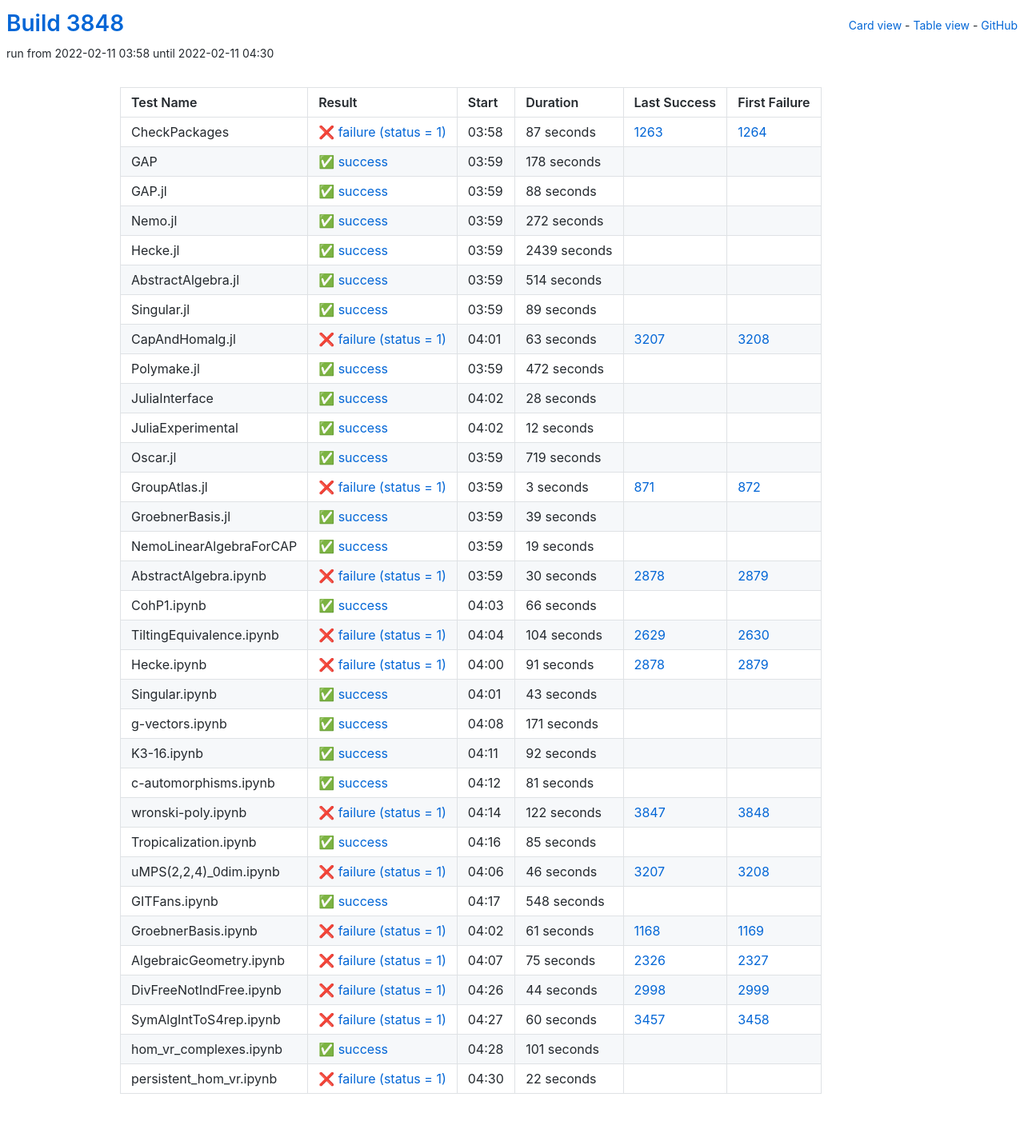
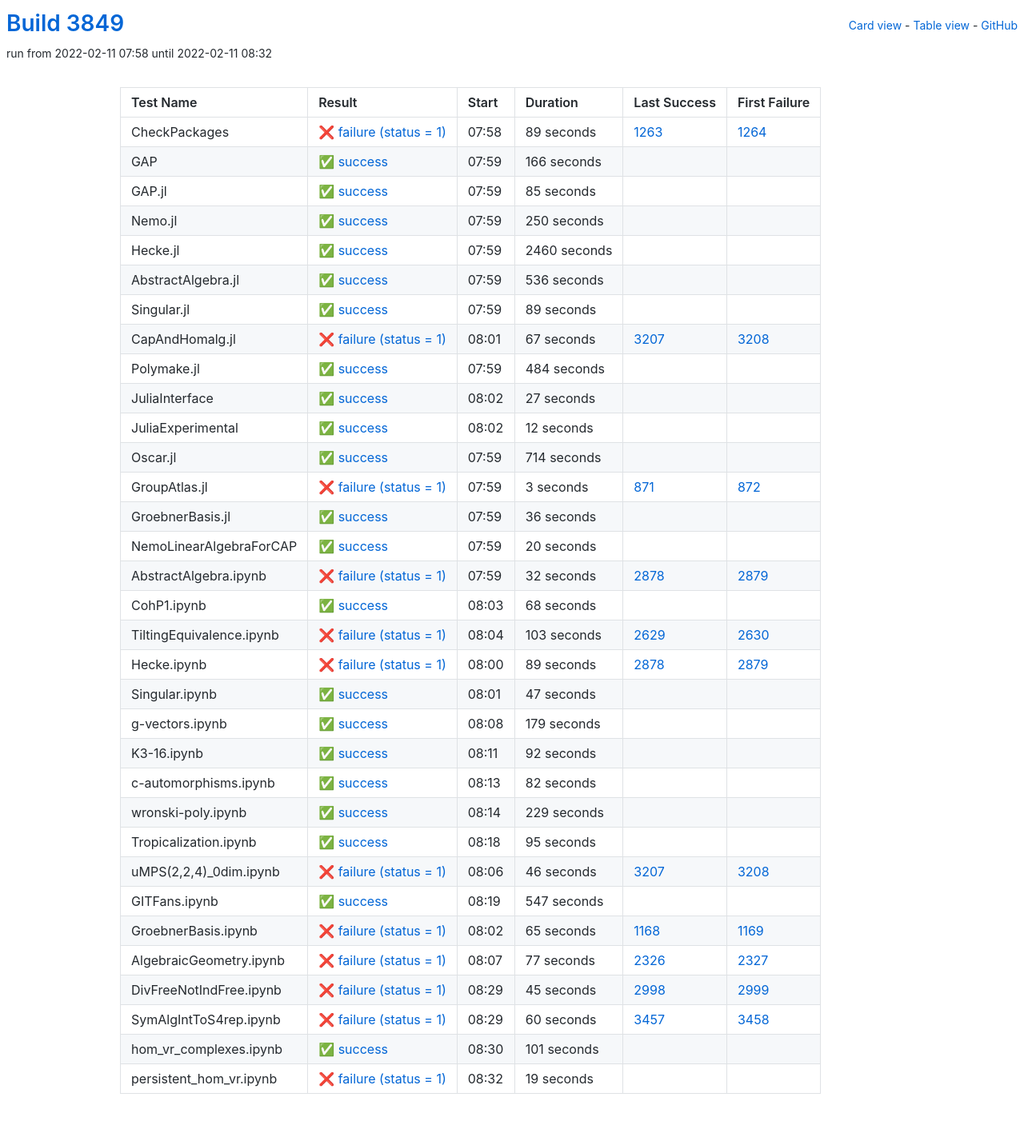
Before and after one commit to oscar-system/oscar-ci-status-stable, a Jekyll site: the page built from table.html, in a window 1280 px wide. Shown: the whole page at 80% size. Built offline with Jekyll 4.4.1, drawn with Linux system fonts in a browser that asks for light colours.

Commit message:
Build #3849

```diff
--- a/_data/ci.yml
+++ b/_data/ci.yml
@@ -1,6 +1,6 @@
 ---
-build: 3848
-build_url: https://oscarci.mathematik.uni-kl.de/job/oscar-stable/3848/
+build: 3849
+build_url: https://oscarci.mathematik.uni-kl.de/job/oscar-stable/3849/
 job: oscar-stable
 organization: oscar-system
 repo: oscar-ci-status-stable
@@ -8,80 +8,80 @@ repourl: https://github.com/oscar-system/oscar-ci-status-stable
 tests:
 - name: CheckPackages
   id: checkpackages
-  log: https://oscarci.mathematik.uni-kl.de/job/oscar-stable/3848/artifact/logs/build-3848/CheckPackages.log
-  start: 2022-02-11 03:58
+  log: https://oscarci.mathematik.uni-kl.de/job/oscar-stable/3849/artifact/logs/build-3849/CheckPackages.log
+  start: 2022-02-11 07:58
   success: false
   exitcode: 1
   status: failure
-  duration: 87
+  duration: 89
   last_success: 1263
   last_success_url: https://oscarci.mathematik.uni-kl.de/job/oscar-stable/1263/
   first_failure: 1264
   first_failure_url: https://oscarci.mathematik.uni-kl.de/job/oscar-stable/1264/
 - name: GAP
   id: gap
-  log: https://oscarci.mathematik.uni-kl.de/job/oscar-stable/3848/artifact/logs/build-3848/GAP.log
-  start: 2022-02-11 03:59
+  log: https://oscarci.mathematik.uni-kl.de/job/oscar-stable/3849/artifact/logs/build-3849/GAP.log
+  start: 2022-02-11 07:59
   success: true
   exitcode: 0
   status: success
-  duration: 178
+  duration: 166
   last_success: false
   last_success_url:
   first_failure: false
   first_failure_url:
 - name: GAP.jl
   id: gap-jl
-  log: https://oscarci.mathematik.uni-kl.de/job/oscar-stable/3848/artifact/logs/build-3848/GAP.jl.log
-  start: 2022-02-11 03:59
+  log: https://oscarci.mathematik.uni-kl.de/job/oscar-stable/3849/artifact/logs/build-3849/GAP.jl.log
+  start: 2022-02-11 07:59
   success: true
   exitcode: 0
   status: success
-  duration: 88
+  duration: 85
   last_success: false
   last_success_url:
   first_failure: false
   first_failure_url:
 - name: Nemo.jl
   id: nemo-jl
-  log: https://oscarci.mathematik.uni-kl.de/job/oscar-stable/3848/artifact/logs/build-3848/Nemo.jl.log
-  start: 2022-02-11 03:59
+  log: https://oscarci.mathematik.uni-kl.de/job/oscar-stable/3849/artifact/logs/build-3849/Nemo.jl.log
+  start: 2022-02-11 07:59
   success: true
   exitcode: 0
   status: success
-  duration: 272
+  duration: 250
   last_success: false
   last_success_url:
   first_failure: false
   first_failure_url:
 - name: Hecke.jl
   id: hecke-jl
-  log: https://oscarci.mathematik.uni-kl.de/job/oscar-stable/3848/artifact/logs/build-3848/Hecke.jl.log
-  start: 2022-02-11 03:59
+  log: https://oscarci.mathematik.uni-kl.de/job/oscar-stable/3849/artifact/logs/build-3849/Hecke.jl.log
+  start: 2022-02-11 07:59
   success: true
   exitcode: 0
   status: success
-  duration: 2439
+  duration: 2460
   last_success: false
   last_success_url:
   first_failure: false
   first_failure_url:
 - name: AbstractAlgebra.jl
   id: abstractalgebra-jl
-  log: https://oscarci.mathematik.uni-kl.de/job/oscar-stable/3848/artifact/logs/build-3848/AbstractAlgebra.jl.log
-  start: 2022-02-11 03:59
+  log: https://oscarci.mathematik.uni-kl.de/job/oscar-stable/3849/artifact/logs/build-3849/AbstractAlgebra.jl.log
+  start: 2022-02-11 07:59
   success: true
   exitcode: 0
   status: success
-  duration: 514
+  duration: 536
   last_success: false
   last_success_url:
   first_failure: false
   first_failure_url:
 - name: Singular.jl
   id: singular-jl
-  log: https://oscarci.mathematik.uni-kl.de/job/oscar-stable/3848/artifact/logs/build-3848/Singular.jl.log
-  start: 2022-02-11 03:59
+  log: https://oscarci.mathematik.uni-kl.de/job/oscar-stable/3849/artifact/logs/build-3849/Singular.jl.log
+  start: 2022-02-11 07:59
   success: true
   exitcode: 0
   status: success
@@ -92,44 +92,44 @@ tests:
   first_failure_url:
 - name: CapAndHomalg.jl
   id: capandhomalg-jl
-  log: https://oscarci.mathematik.uni-kl.de/job/oscar-stable/3848/artifact/logs/build-3848/CapAndHomalg.jl.log
-  start: 2022-02-11 04:01
+  log: https://oscarci.mathematik.uni-kl.de/job/oscar-stable/3849/artifact/logs/build-3849/CapAndHomalg.jl.log
+  start: 2022-02-11 08:01
   success: false
   exitcode: 1
   status: failure
-  duration: 63
+  duration: 67
   last_success: 3207
   last_success_url: https://oscarci.mathematik.uni-kl.de/job/oscar-stable/3207/
   first_failure: 3208
   first_failure_url: https://oscarci.mathematik.uni-kl.de/job/oscar-stable/3208/
 - name: Polymake.jl
   id: polymake-jl
-  log: https://oscarci.mathematik.uni-kl.de/job/oscar-stable/3848/artifact/logs/build-3848/Polymake.jl.log
-  start: 2022-02-11 03:59
+  log: https://oscarci.mathematik.uni-kl.de/job/oscar-stable/3849/artifact/logs/build-3849/Polymake.jl.log
+  start: 2022-02-11 07:59
   success: true
   exitcode: 0
   status: success
-  duration: 472
+  duration: 484
   last_success: false
   last_success_url:
   first_failure: false
   first_failure_url:
 - name: JuliaInterface
   id: juliainterface
-  log: https://oscarci.mathematik.uni-kl.de/job/oscar-stable/3848/artifact/logs/build-3848/JuliaInterface.log
-  start: 2022-02-11 04:02
+  log: https://oscarci.mathematik.uni-kl.de/job/oscar-stable/3849/artifact/logs/build-3849/JuliaInterface.log
+  start: 2022-02-11 08:02
   success: true
   exitcode: 0
   status: success
-  duration: 28
+  duration: 27
   last_success: false
   last_success_url:
   first_failure: false
   first_failure_url:
 - name: JuliaExperimental
   id: juliaexperimental
-  log: https://oscarci.mathematik.uni-kl.de/job/oscar-stable/3848/artifact/logs/build-3848/JuliaExperimental.log
-  start: 2022-02-11 04:02
+  log: https://oscarci.mathematik.uni-kl.de/job/oscar-stable/3849/artifact/logs/build-3849/JuliaExperimental.log
+  start: 2022-02-11 08:02
   success: true
   exitcode: 0
   status: success
@@ -140,20 +140,20 @@ tests:
   first_failure_url:
 - name: Oscar.jl
   id: oscar-jl
-  log: https://oscarci.mathematik.uni-kl.de/job/oscar-stable/3848/artifact/logs/build-3848/Oscar.jl.log
-  start: 2022-02-11 03:59
+  log: https://oscarci.mathematik.uni-kl.de/job/oscar-stable/3849/artifact/logs/build-3849/Oscar.jl.log
+  start: 2022-02-11 07:59
   success: true
   exitcode: 0
   status: success
-  duration: 719
+  duration: 714
   last_success: false
   last_success_url:
   first_failure: false
   first_failure_url:
 - name: GroupAtlas.jl
   id: groupatlas-jl
-  log: https://oscarci.mathematik.uni-kl.de/job/oscar-stable/3848/artifact/logs/build-3848/GroupAtlas.jl.log
-  start: 2022-02-11 03:59
+  log: https://oscarci.mathematik.uni-kl.de/job/oscar-stable/3849/artifact/logs/build-3849/GroupAtlas.jl.log
+  start: 2022-02-11 07:59
   success: false
   exitcode: 1
   status: failure
@@ -164,104 +164,104 @@ tests:
   first_failure_url: https://oscarci.mathematik.uni-kl.de/job/oscar-stable/872/
 - name: GroebnerBasis.jl
   id: groebnerbasis-jl
-  log: https://oscarci.mathematik.uni-kl.de/job/oscar-stable/3848/artifact/logs/build-3848/GroebnerBasis.jl.log
-  start: 2022-02-11 03:59
+  log: https://oscarci.mathematik.uni-kl.de/job/oscar-stable/3849/artifact/logs/build-3849/GroebnerBasis.jl.log
+  start: 2022-02-11 07:59
   success: true
   exitcode: 0
   status: success
-  duration: 39
+  duration: 36
   last_success: false
   last_success_url:
   first_failure: false
   first_failure_url:
 - name: NemoLinearAlgebraForCAP
   id: nemolinearalgebraforcap
-  log: https://oscarci.mathematik.uni-kl.de/job/oscar-stable/3848/artifact/logs/build-3848/NemoLinearAlgebraForCAP.log
-  start: 2022-02-11 03:59
+  log: https://oscarci.mathematik.uni-kl.de/job/oscar-stable/3849/artifact/logs/build-3849/NemoLinearAlgebraForCAP.log
+  start: 2022-02-11 07:59
   success: true
   exitcode: 0
   status: success
-  duration: 19
+  duration: 20
   last_success: false
   last_success_url:
   first_failure: false
   first_failure_url:
 - name: AbstractAlgebra.ipynb
   id: abstractalgebra-ipynb
-  log: https://oscarci.mathematik.uni-kl.de/job/oscar-stable/3848/artifact/logs/build-3848/AbstractAlgebra.ipynb.log
-  start: 2022-02-11 03:59
+  log: https://oscarci.mathematik.uni-kl.de/job/oscar-stable/3849/artifact/logs/build-3849/AbstractAlgebra.ipynb.log
+  start: 2022-02-11 07:59
   success: false
   exitcode: 1
   status: failure
-  duration: 30
+  duration: 32
   last_success: 2878
   last_success_url: https://oscarci.mathematik.uni-kl.de/job/oscar-stable/2878/
   first_failure: 2879
   first_failure_url: https://oscarci.mathematik.uni-kl.de/job/oscar-stable/2879/
 - name: CohP1.ipynb
   id: cohp1-ipynb
-  log: https://oscarci.mathematik.uni-kl.de/job/oscar-stable/3848/artifact/logs/build-3848/CohP1.ipynb.log
-  start: 2022-02-11 04:03
+  log: https://oscarci.mathematik.uni-kl.de/job/oscar-stable/3849/artifact/logs/build-3849/CohP1.ipynb.log
+  start: 2022-02-11 08:03
   success: true
   exitcode: 0
   status: success
-  duration: 66
+  duration: 68
   last_success: false
   last_success_url:
   first_failure: false
   first_failure_url:
 - name: TiltingEquivalence.ipynb
   id: tiltingequivalence-ipynb
-  log: https://oscarci.mathematik.uni-kl.de/job/oscar-stable/3848/artifact/logs/build-3848/TiltingEquivalence.ipynb.log
-  start: 2022-02-11 04:04
+  log: https://oscarci.mathematik.uni-kl.de/job/oscar-stable/3849/artifact/logs/build-3849/TiltingEquivalence.ipynb.log
+  start: 2022-02-11 08:04
   success: false
   exitcode: 1
   status: failure
-  duration: 104
+  duration: 103
   last_success: 2629
   last_success_url: https://oscarci.mathematik.uni-kl.de/job/oscar-stable/2629/
   first_failure: 2630
   first_failure_url: https://oscarci.mathematik.uni-kl.de/job/oscar-stable/2630/
 - name: Hecke.ipynb
   id: hecke-ipynb
-  log: https://oscarci.mathematik.uni-kl.de/job/oscar-stable/3848/artifact/logs/build-3848/Hecke.ipynb.log
-  start: 2022-02-11 04:00
+  log: https://oscarci.mathematik.uni-kl.de/job/oscar-stable/3849/artifact/logs/build-3849/Hecke.ipynb.log
+  start: 2022-02-11 08:00
   success: false
   exitcode: 1
   status: failure
-  duration: 91
+  duration: 89
   last_success: 2878
   last_success_url: https://oscarci.mathematik.uni-kl.de/job/oscar-stable/2878/
   first_failure: 2879
   first_failure_url: https://oscarci.mathematik.uni-kl.de/job/oscar-stable/2879/
 - name: Singular.ipynb
   id: singular-ipynb
-  log: https://oscarci.mathematik.uni-kl.de/job/oscar-stable/3848/artifact/logs/build-3848/Singular.ipynb.log
-  start: 2022-02-11 04:01
+  log: https://oscarci.mathematik.uni-kl.de/job/oscar-stable/3849/artifact/logs/build-3849/Singular.ipynb.log
+  start: 2022-02-11 08:01
   success: true
   exitcode: 0
   status: success
-  duration: 43
+  duration: 47
   last_success: false
   last_success_url:
   first_failure: false
   first_failure_url:
 - name: g-vectors.ipynb
   id: g-vectors-ipynb
-  log: https://oscarci.mathematik.uni-kl.de/job/oscar-stable/3848/artifact/logs/build-3848/g-vectors.ipynb.log
-  start: 2022-02-11 04:08
+  log: https://oscarci.mathematik.uni-kl.de/job/oscar-stable/3849/artifact/logs/build-3849/g-vectors.ipynb.log
+  start: 2022-02-11 08:08
   success: true
   exitcode: 0
   status: success
-  duration: 171
+  duration: 179
   last_success: false
   last_success_url:
   first_failure: false
   first_failure_url:
 - name: K3-16.ipynb
   id: k3-16-ipynb
-  log: https://oscarci.mathematik.uni-kl.de/job/oscar-stable/3848/artifact/logs/build-3848/K3-16.ipynb.log
-  start: 2022-02-11 04:11
+  log: https://oscarci.mathematik.uni-kl.de/job/oscar-stable/3849/artifact/logs/build-3849/K3-16.ipynb.log
+  start: 2022-02-11 08:11
   success: true
   exitcode: 0
   status: success
@@ -272,44 +272,44 @@ tests:
   first_failure_url:
 - name: c-automorphisms.ipynb
   id: c-automorphisms-ipynb
-  log: https://oscarci.mathematik.uni-kl.de/job/oscar-stable/3848/artifact/logs/build-3848/c-automorphisms.ipynb.log
-  start: 2022-02-11 04:12
+  log: https://oscarci.mathematik.uni-kl.de/job/oscar-stable/3849/artifact/logs/build-3849/c-automorphisms.ipynb.log
+  start: 2022-02-11 08:13
   success: true
   exitcode: 0
   status: success
-  duration: 81
+  duration: 82
   last_success: false
   last_success_url:
   first_failure: false
   first_failure_url:
 - name: wronski-poly.ipynb
   id: wronski-poly-ipynb
-  log: https://oscarci.mathematik.uni-kl.de/job/oscar-stable/3848/artifact/logs/build-3848/wronski-poly.ipynb.log
-  start: 2022-02-11 04:14
-  success: false
-  exitcode: 1
-  status: failure
-  duration: 122
-  last_success: 3847
-  last_success_url: https://oscarci.mathematik.uni-kl.de/job/oscar-stable/3847/
-  first_failure: 3848
-  first_failure_url: https://oscarci.mathematik.uni-kl.de/job/oscar-stable/3848/
-- name: Tropicalization.ipynb
-  id: tropicalization-ipynb
-  log: https://oscarci.mathematik.uni-kl.de/job/oscar-stable/3848/artifact/logs/build-3848/Tropicalization.ipynb.log
-  start: 2022-02-11 04:16
+  log: https://oscarci.mathematik.uni-kl.de/job/oscar-stable/3849/artifact/logs/build-3849/wronski-poly.ipynb.log
+  start: 2022-02-11 08:14
   success: true
   exitcode: 0
   status: success
-  duration: 85
+  duration: 229
+  last_success: false
+  last_success_url:
+  first_failure: false
+  first_failure_url:
+- name: Tropicalization.ipynb
+  id: tropicalization-ipynb
+  log: https://oscarci.mathematik.uni-kl.de/job/oscar-stable/3849/artifact/logs/build-3849/Tropicalization.ipynb.log
+  start: 2022-02-11 08:18
+  success: true
+  exitcode: 0
+  status: success
+  duration: 95
   last_success: false
   last_success_url:
   first_failure: false
   first_failure_url:
 - name: uMPS(2,2,4)_0dim.ipynb
   id: umps-2-2-4-0dim-ipynb
-  log: https://oscarci.mathematik.uni-kl.de/job/oscar-stable/3848/artifact/logs/build-3848/uMPS-2-2-4-_0dim.ipynb.log
-  start: 2022-02-11 04:06
+  log: https://oscarci.mathematik.uni-kl.de/job/oscar-stable/3849/artifact/logs/build-3849/uMPS-2-2-4-_0dim.ipynb.log
+  start: 2022-02-11 08:06
   success: false
   exitcode: 1
   status: failure
@@ -320,56 +320,56 @@ tests:
   first_failure_url: https://oscarci.mathematik.uni-kl.de/job/oscar-stable/3208/
 - name: GITFans.ipynb
   id: gitfans-ipynb
-  log: https://oscarci.mathematik.uni-kl.de/job/oscar-stable/3848/artifact/logs/build-3848/GITFans.ipynb.log
-  start: 2022-02-11 04:17
+  log: https://oscarci.mathematik.uni-kl.de/job/oscar-stable/3849/artifact/logs/build-3849/GITFans.ipynb.log
+  start: 2022-02-11 08:19
   success: true
   exitcode: 0
   status: success
-  duration: 548
+  duration: 547
   last_success: false
   last_success_url:
   first_failure: false
   first_failure_url:
 - name: GroebnerBasis.ipynb
   id: groebnerbasis-ipynb
-  log: https://oscarci.mathematik.uni-kl.de/job/oscar-stable/3848/artifact/logs/build-3848/GroebnerBasis.ipynb.log
-  start: 2022-02-11 04:02
+  log: https://oscarci.mathematik.uni-kl.de/job/oscar-stable/3849/artifact/logs/build-3849/GroebnerBasis.ipynb.log
+  start: 2022-02-11 08:02
   success: false
   exitcode: 1
   status: failure
-  duration: 61
+  duration: 65
   last_success: 1168
   last_success_url: https://oscarci.mathematik.uni-kl.de/job/oscar-stable/1168/
   first_failure: 1169
   first_failure_url: https://oscarci.mathematik.uni-kl.de/job/oscar-stable/1169/
 - name: AlgebraicGeometry.ipynb
   id: algebraicgeometry-ipynb
-  log: https://oscarci.mathematik.uni-kl.de/job/oscar-stable/3848/artifact/logs/build-3848/AlgebraicGeometry.ipynb.log
-  start: 2022-02-11 04:07
+  log: https://oscarci.mathematik.uni-kl.de/job/oscar-stable/3849/artifact/logs/build-3849/AlgebraicGeometry.ipynb.log
+  start: 2022-02-11 08:07
   success: false
   exitcode: 1
   status: failure
-  duration: 75
+  duration: 77
   last_success: 2326
   last_success_url: https://oscarci.mathematik.uni-kl.de/job/oscar-stable/2326/
   first_failure: 2327
   first_failure_url: https://oscarci.mathematik.uni-kl.de/job/oscar-stable/2327/
 - name: DivFreeNotIndFree.ipynb
   id: divfreenotindfree-ipynb
-  log: https://oscarci.mathematik.uni-kl.de/job/oscar-stable/3848/artifact/logs/build-3848/DivFreeNotIndFree.ipynb.log
-  start: 2022-02-11 04:26
+  log: https://oscarci.mathematik.uni-kl.de/job/oscar-stable/3849/artifact/logs/build-3849/DivFreeNotIndFree.ipynb.log
+  start: 2022-02-11 08:29
   success: false
   exitcode: 1
   status: failure
-  duration: 44
+  duration: 45
   last_success: 2998
   last_success_url: https://oscarci.mathematik.uni-kl.de/job/oscar-stable/2998/
   first_failure: 2999
   first_failure_url: https://oscarci.mathematik.uni-kl.de/job/oscar-stable/2999/
 - name: SymAlgIntToS4rep.ipynb
   id: symalginttos4rep-ipynb
-  log: https://oscarci.mathematik.uni-kl.de/job/oscar-stable/3848/artifact/logs/build-3848/SymAlgIntToS4rep.ipynb.log
-  start: 2022-02-11 04:27
+  log: https://oscarci.mathematik.uni-kl.de/job/oscar-stable/3849/artifact/logs/build-3849/SymAlgIntToS4rep.ipynb.log
+  start: 2022-02-11 08:29
   success: false
   exitcode: 1
   status: failure
@@ -380,8 +380,8 @@ tests:
   first_failure_url: https://oscarci.mathematik.uni-kl.de/job/oscar-stable/3458/
 - name: hom_vr_complexes.ipynb
   id: hom-vr-complexes-ipynb
-  log: https://oscarci.mathematik.uni-kl.de/job/oscar-stable/3848/artifact/logs/build-3848/hom_vr_complexes.ipynb.log
-  start: 2022-02-11 04:28
+  log: https://oscarci.mathematik.uni-kl.de/job/oscar-stable/3849/artifact/logs/build-3849/hom_vr_complexes.ipynb.log
+  start: 2022-02-11 08:30
   success: true
   exitcode: 0
   status: success
@@ -392,12 +392,12 @@ tests:
   first_failure_url:
 - name: persistent_hom_vr.ipynb
   id: persistent-hom-vr-ipynb
-  log: https://oscarci.mathematik.uni-kl.de/job/oscar-stable/3848/artifact/logs/build-3848/persistent_hom_vr.ipynb.log
-  start: 2022-02-11 04:30
+  log: https://oscarci.mathematik.uni-kl.de/job/oscar-stable/3849/artifact/logs/build-3849/persistent_hom_vr.ipynb.log
+  start: 2022-02-11 08:32
   success: false
   exitcode: 1
   status: failure
-  duration: 22
+  duration: 19
   last_success: false
   last_success_url:
   first_failure: false
```
Also changed, not shown: README.md.
